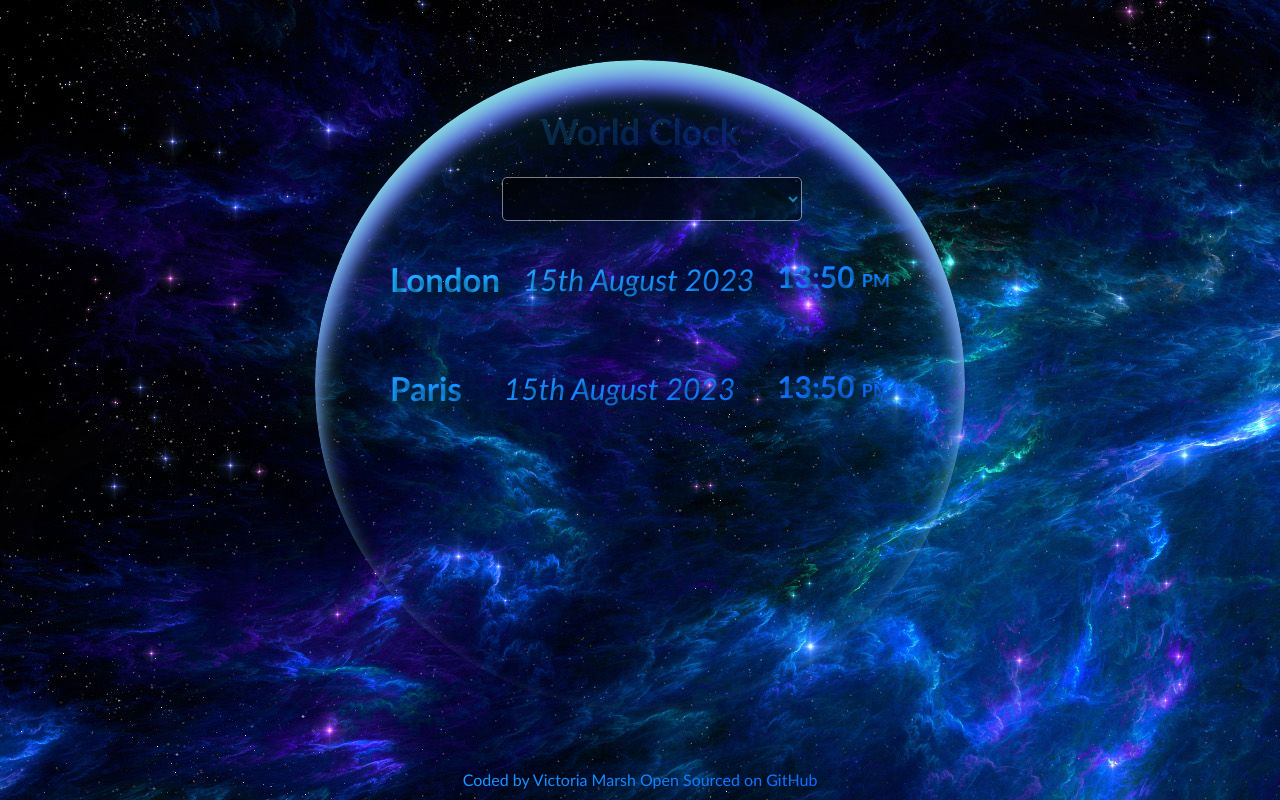
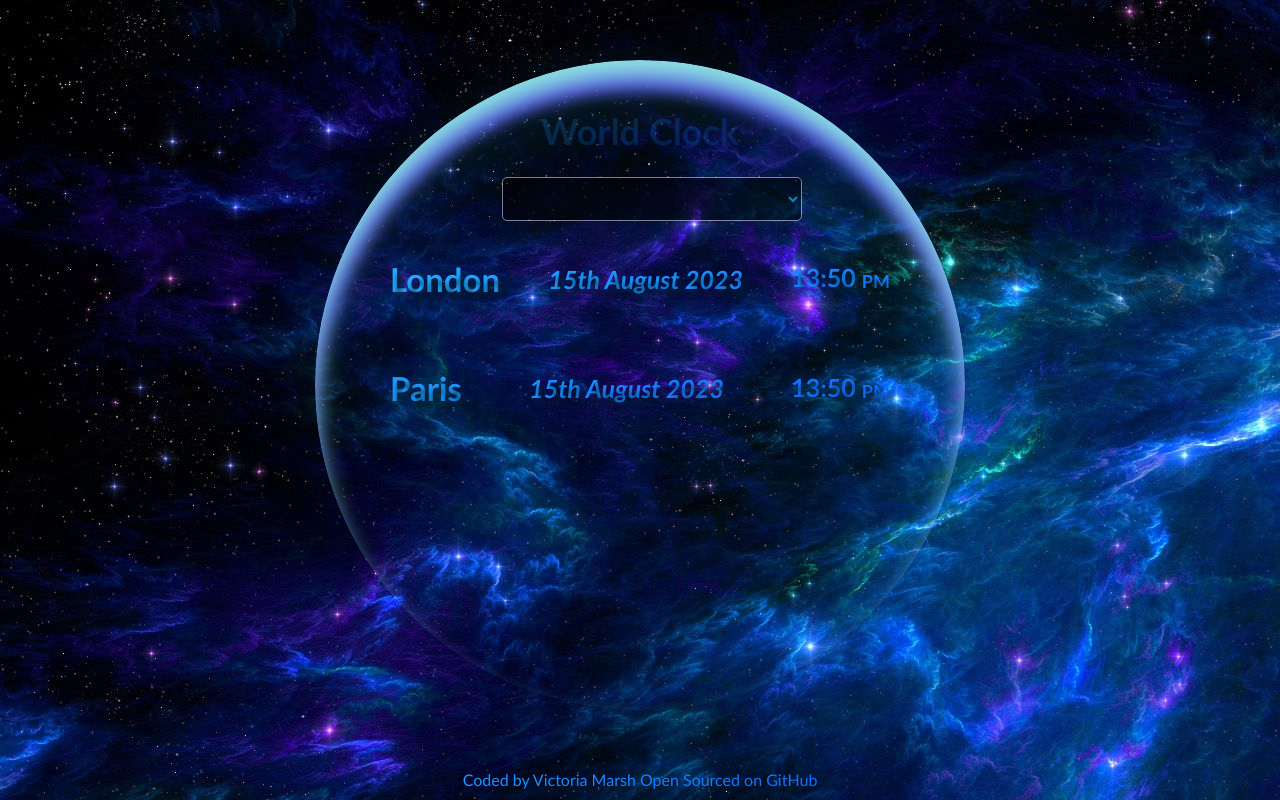
Before and after one commit to hewittmv/World-Clock-, a plain HTML site: page index.html in a window 1280 px wide. Drawn offline with nearby package versions, Linux system fonts and the light colour scheme; a script that the page names is missing.

Commit message:
Adjust font sizes of date & time

```diff
--- a/CSS/style.css
+++ b/CSS/style.css
@@ -58,12 +58,13 @@ h2 {
   text-shadow: 4px 6px 4px rgba(4, 34, 36, 0.6);
 }
 .date {
-  font-size: 30px;
+  font-size: 25px;
   font-style: italic;
+  font-weight: bold;
 }
 
 .time {
-  font-size: 30px;
+  font-size: 25px;
   font-weight: bold;
   line-height: 36px;
 }
```
